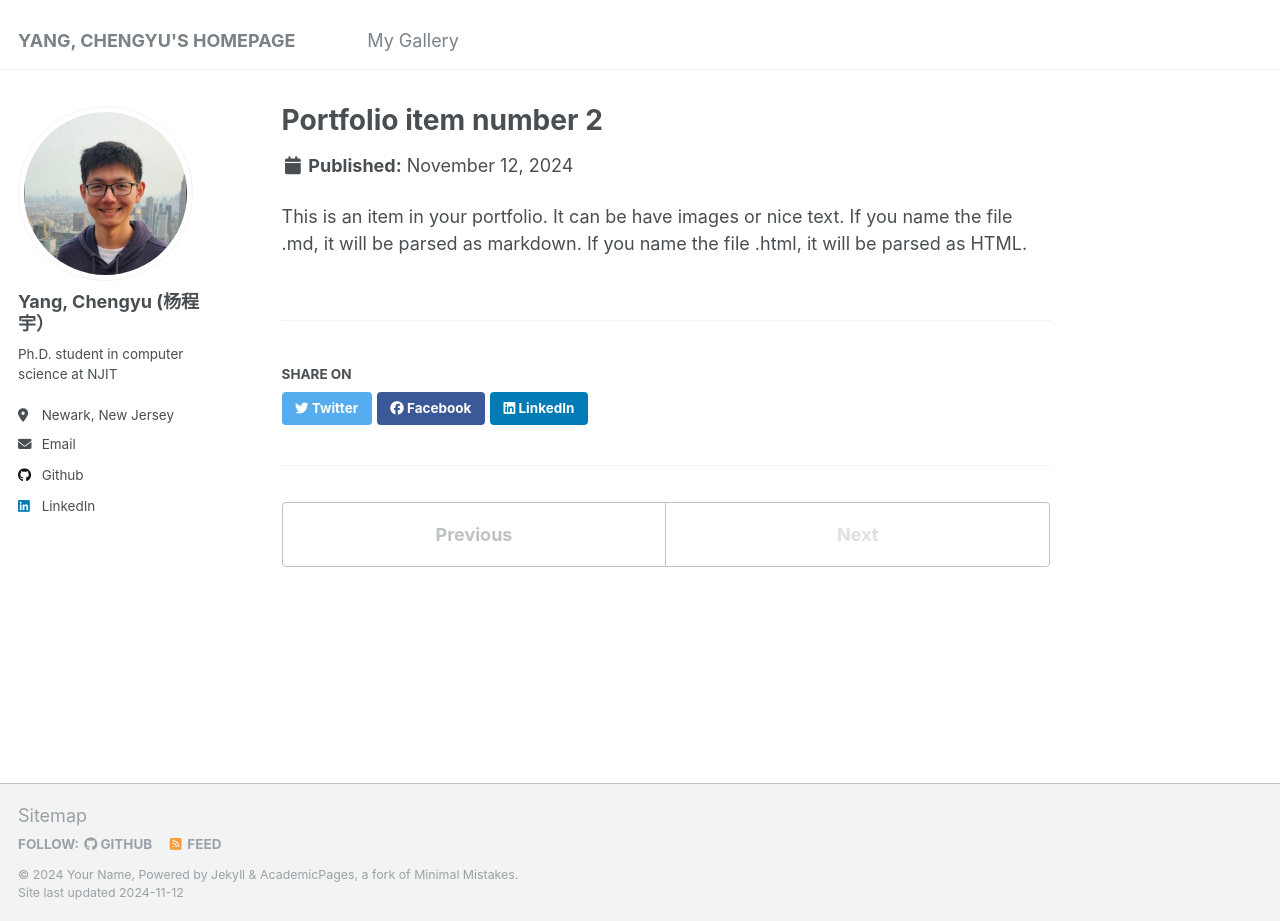
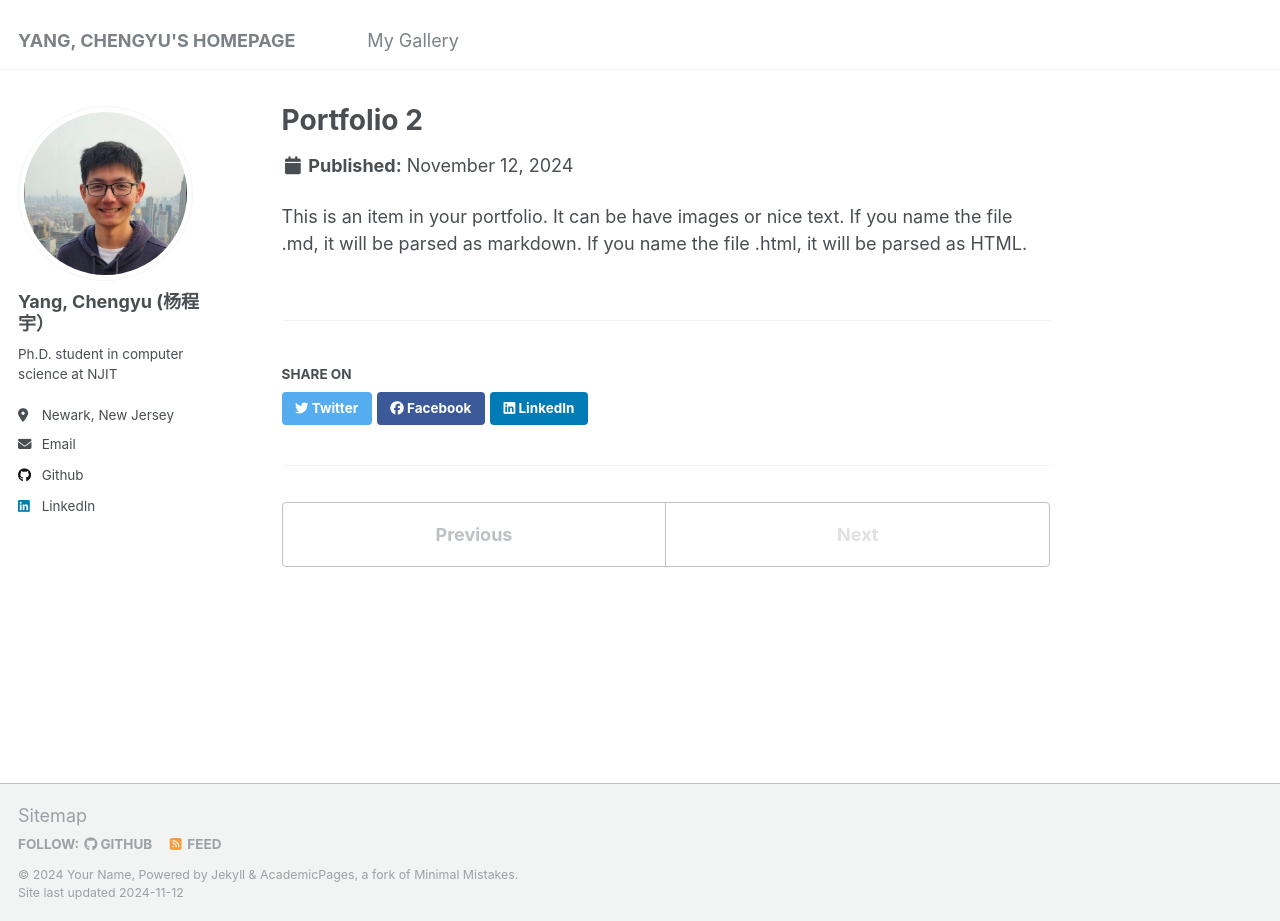
Before and after one commit to cyang322/cyang322.github.io, a Jekyll site: the page built from _portfolio/portfolio-2.html, in a window 1280 px wide and 921 px high. Built offline with Jekyll 4.4.1, drawn with Linux system fonts in a browser that asks for light colours.

Commit message:
Update portfolio-2.html

```diff
--- a/_portfolio/portfolio-2.html
+++ b/_portfolio/portfolio-2.html
@@ -1,5 +1,4 @@
 ---
-title: "Portfolio item number 2"
 excerpt: "Short description of portfolio item number 2 <br/><img src='/images/500x300.png'>"
 collection: portfolio
 ---
```
